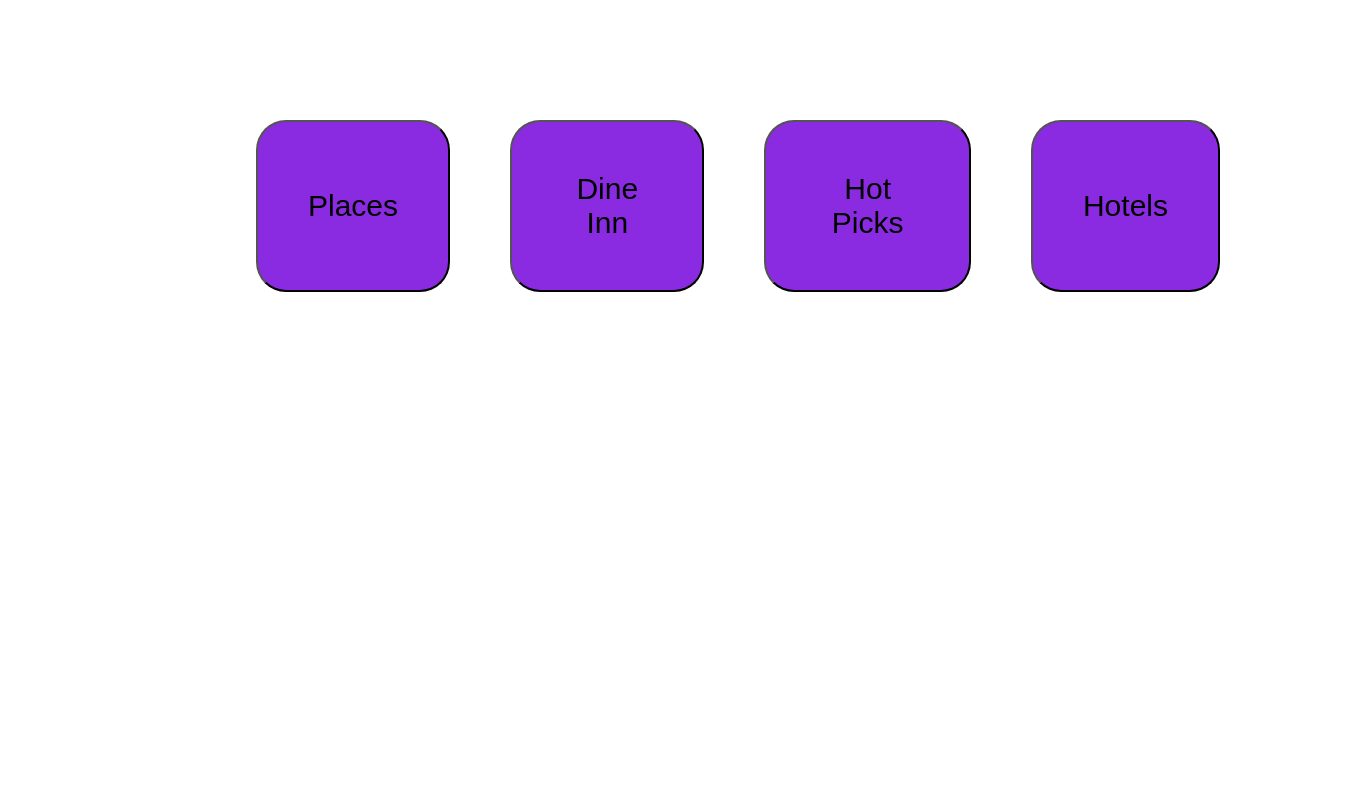
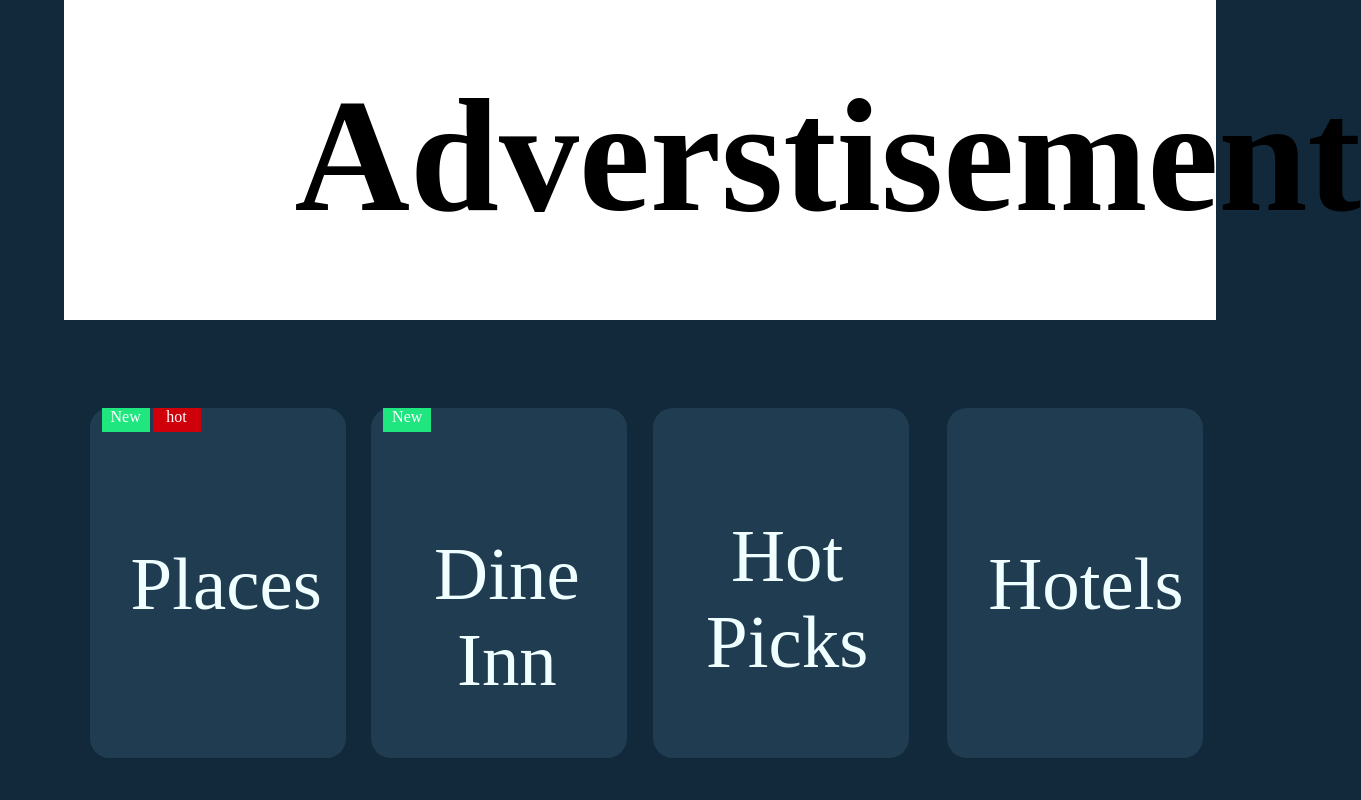
Before and after one commit to IndianBlitz/hereoko, a website: page html/mainPage.html in a window 1280 px wide. Shown: the part 200-1000 px from the top of the page, 1361 px wide, since content can reach past the window. Before the commit the page ends 800 px from the top, so only its background shows below. Drawn offline with Linux system fonts and the light colour scheme; files that its build step writes are made by us from their sources.

Commit message:
maps and mainPage

```diff
--- a/html/mainPage.html
+++ b/html/mainPage.html
@@ -5,20 +5,60 @@
     <meta http-equiv="X-UA-Compatible" content="IE=edge">
     <meta name="viewport" content="width=device-width, initial-scale=1.0">
     <link rel="stylesheet" href="css/mainPage.css">
-    <title>Document</title>
+    <title>Main Page</title>
 </head>
 <body>
 
-    <!-- <header>Main root</header> -->
+   <header>
+    <a href="/mainPage/testmap">Visit W3Schools</a>
+
+   </header>
 
 
-    <div class="Main_Page_flex-container">
-        <button >Places</button>
-        <button>Dine Inn</button>
-        <button>Hot Picks</button>
-        <button>Hotels</button>
+   <div id="mainPage_Ads_div">
+    <h1 id="mainPage_Ads_div_text">Adverstisement</h1>
+   </div>
+
+
+   <div id="mainPage_why_Us"></div>
+
+
+
+   <div class="mainPage_genre_cards">
+     <h3 class="mainPage_genre_cards_text">Places</h3>
+     <div class="mainPage_genre_cards_text_new">
+        <p>New</p>
     </div>
 
-    <button>Access Map</button>
+    <div class="mainPage_genre_cards_text_hot">
+        <p>hot</p>
+    </div>
+
+
+   </div>
+
+   <div class="mainPage_genre_cards2">
+    <h3 class="mainPage_genre_cards_text2">Dine Inn</h3>
+    <div class="mainPage_genre_cards_text_new">
+        <p>New</p>
+    </div>
+  </div>
+
+
+  <div class="mainPage_genre_cards3">
+    <h3 class="mainPage_genre_cards_text3">Hot Picks</h3>
+  </div>
+
+  <div class="mainPage_genre_cards4">
+    <h3 class="mainPage_genre_cards_text4">Hotels</h3>
+  </div>
+
+
+
+  <div class="mainPage_genre_cards">
+    <h3 class="mainPage_genre_cards_text">Places</h3>
+  </div>
+
+
 </body>
 </html>
--- a/package.json
+++ b/package.json
@@ -12,11 +12,16 @@
   "type": "module",
   "license": "ISC",
   "dependencies": {
+    "@here/maps-api-for-javascript": "^1.36.0",
     "express": "^4.18.2",
     "firebase": "^9.14.0",
     "nodemon": "^2.0.20"
   },
   "nodemonConfig": {
     "ext": "js,html"
+  },
+  "devDependencies": {
+    "@rollup/plugin-node-resolve": "^15.0.1",
+    "rollup": "^3.4.0"
   }
 }
--- a/public/css/mainPage.css
+++ b/public/css/mainPage.css
@@ -1,21 +1,191 @@
-.Main_Page_flex-container {
-    position: absolute;
-    top: 40%;
-    left:20%;
-    display: flex;
-    /* background-color: DodgerBlue; */
-  }
+*{
+  margin: 0;
+  padding: 0;
+}
 
-  .Main_Page_flex-container > button {
-    background-color: #f1f1f1;
-    margin-right: 60px;
-    padding: 50px;
-    font-size: 30px;
-    border-radius: 30px;
-    background-color: blueviolet;
+body{
+  background-color: #12293B;
+}
 
-  }
 
-button{
-    outline: none;
+/* header */
+
+
+
+/* main */
+#mainPage_Ads_div{
+  position: absolute;
+  top: 200px;
+  left: 5%;
+  width: 90%;
+  height: 40vh;
+  background-color: white;
+
+  text-align: center;
 }
+
+#mainPage_why_Us{
+  position: absolute;
+  top: 160%;
+  left: 13%;
+  width: 70%;
+  height: 40vh;
+/*
+  background-color: aliceblue; */
+  border: 2px solid goldenrod;
+}
+
+#mainPage_Ads_div_text{
+  color: black;
+  font-size: 10rem;
+  position: absolute;
+  top: 20%;
+  left: 20%;
+
+}
+
+.mainPage_genre_cards{
+  position: absolute;
+  top: 76%;
+  left: 7%;
+  height: 350px;
+  width: 32vh;
+  background: #203C51;
+  border-radius: 20px;
+  text-align: center;
+  font-size: 4rem;
+
+}
+
+
+
+.mainPage_genre_cards_text{
+  position: absolute;
+  top: 38%;
+  left: 16%;
+  color: azure;
+  font-family: 'Josefin Sans';
+font-style: normal;
+
+font-weight: 500;
+}
+
+
+
+
+
+
+.mainPage_genre_cards2{
+  position: absolute;
+  top: 76%;
+  left: 29%;
+  height: 350px;
+  width: 32vh;
+  background: #203C51;
+  border-radius: 20px;
+  text-align: center;
+  font-size: 4rem;
+
+}
+
+
+
+.mainPage_genre_cards_text2{
+  position: absolute;
+  top: 35%;
+  left:6%;
+  color: azure;
+  font-family: 'Josefin Sans';
+font-style: normal;
+
+font-weight: 500;
+}
+
+
+
+
+
+
+.mainPage_genre_cards3{
+  position: absolute;
+  top: 76%;
+  left: 51%;
+  height: 350px;
+  width: 32vh;
+  background: #203C51;
+  border-radius: 20px;
+  text-align: center;
+  font-size: 4rem;
+
+}
+
+
+
+.mainPage_genre_cards_text3{
+  position: absolute;
+  top: 30%;
+  left: 5%;
+  color: azure;
+  font-family: 'Josefin Sans';
+font-style: normal;
+
+font-weight: 500;
+}
+
+
+
+
+
+
+
+.mainPage_genre_cards4{
+  position: absolute;
+  top: 76%;
+  left: 74%;
+  height: 350px;
+  width: 32vh;
+  background: #203C51;
+  border-radius: 20px;
+  text-align: center;
+  font-size: 4rem;
+
+}
+
+
+
+.mainPage_genre_cards_text4{
+  position: absolute;
+  top: 38%;
+  left: 16%;
+  color: azure;
+  font-family: 'Josefin Sans';
+font-style: normal;
+
+font-weight: 500;
+}
+
+
+
+.mainPage_genre_cards_text_new{
+  position: absolute;
+  left:12px;
+  z-index: 12;
+  width: 48px;
+  height: 24px;
+  color: white;
+  font-size: medium;
+  background-color: rgb(31, 230, 127);
+  text-align: center;
+}
+
+.mainPage_genre_cards_text_hot{
+  position: relative;
+  left:63px;
+  z-index: 14;
+  width: 48px;
+  height: 24px;
+  color: white;
+  font-size: medium;
+  background-color: rgb(208, 0, 10);
+  text-align: center;
+}
```
Also changed, not shown: html/testmap.html (+96 -0 lines), rollup.config.js (added, +17 -0 lines), 1 other file.
